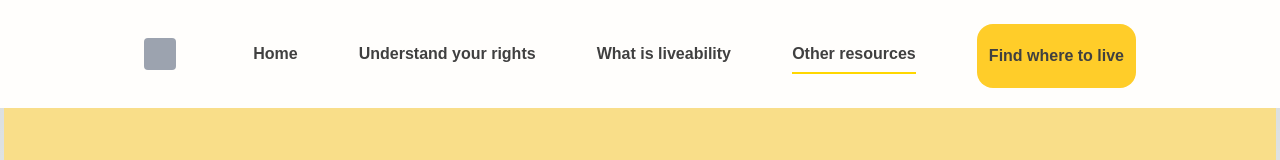
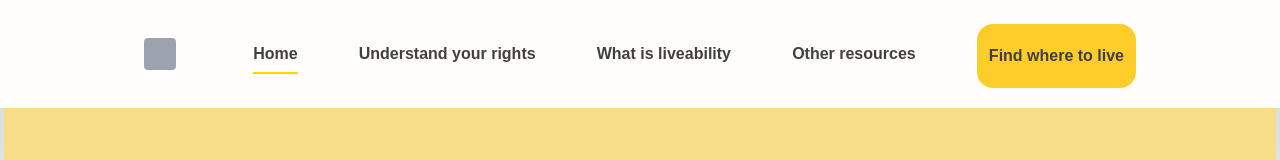
Before and after one commit to squeasyatwork/my-rental-compass, a Next.js app in the folder myrentalcompass/: page /questionair in a window 1280 px wide. Shown: the top 160 px of the page. Built offline with nearby package versions, Linux system fonts and the light colour scheme.

Commit message:
Renamed component to avoid name conflict with "Resources" component

```diff
--- a/myrentalcompass/pages/questionair.js
+++ b/myrentalcompass/pages/questionair.js
@@ -1,16 +1,16 @@
 import Head from "next/head";
 import Navbar from "./navbar.js";
 
-function Resources() {
+function Questionnaire() {
   return (
     <>
       <Head>
-        <title>MyRentalCompass | Resources</title>
-        <meta name="description" content="Valuable resources for renters." />
+        <title>MyRentalCompass | Questionnaire</title>
+        <meta name="description" content="Questionnaire to find best suburbs." />
       </Head>
 
       <main className="font-inter flex flex-col m-1 h-screen">
-        <Navbar activePage="Other resources" />
+        <Navbar activePage="Home" />
 
         <section className="flex-grow w-full bg-FooterButtonYellow flex items-center justify-center text-NavTextGray">
           <p>This page is a work in progress still!</p>
@@ -20,4 +20,4 @@ function Resources() {
   );
 }
 
-export default Resources;
+export default Questionnaire;
```
